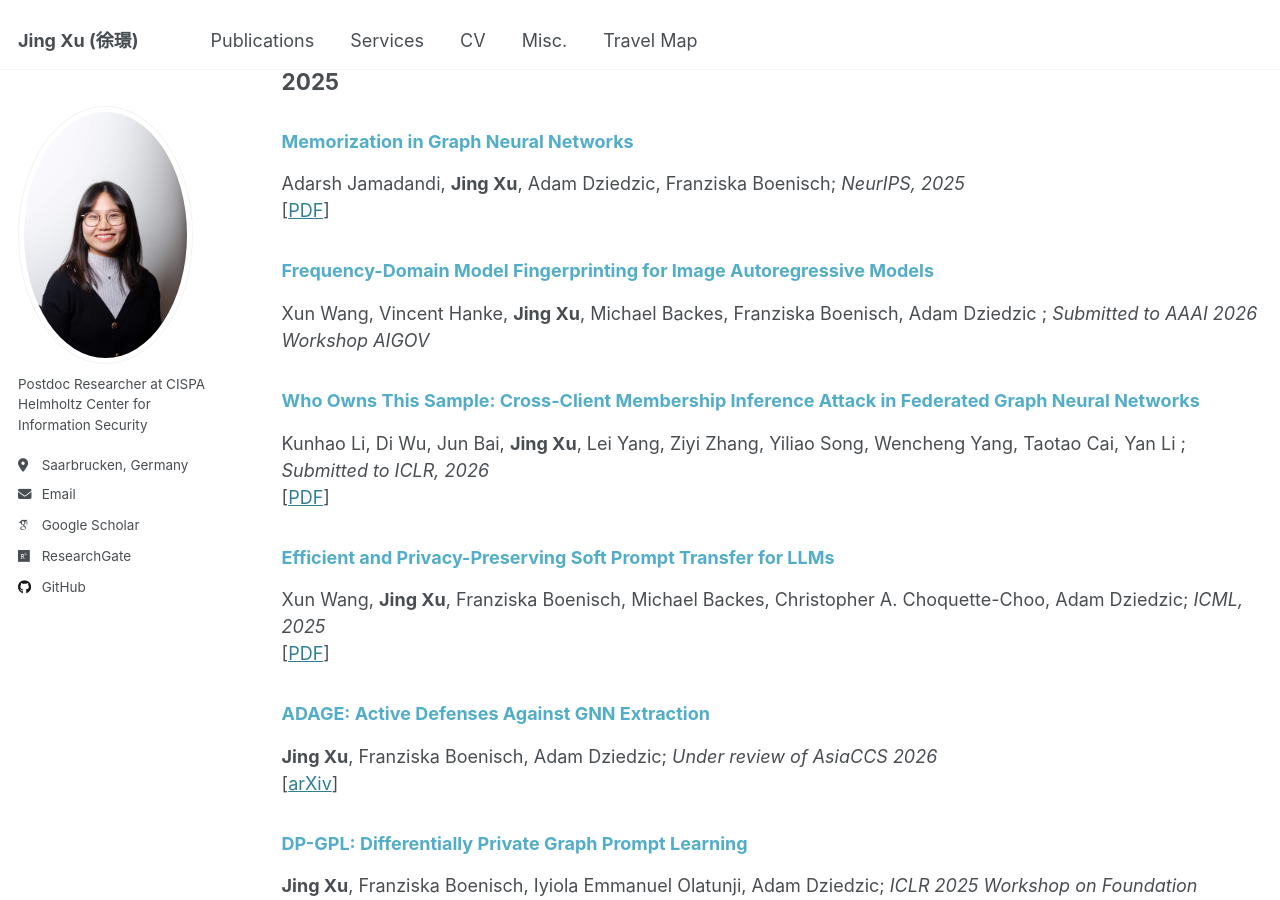
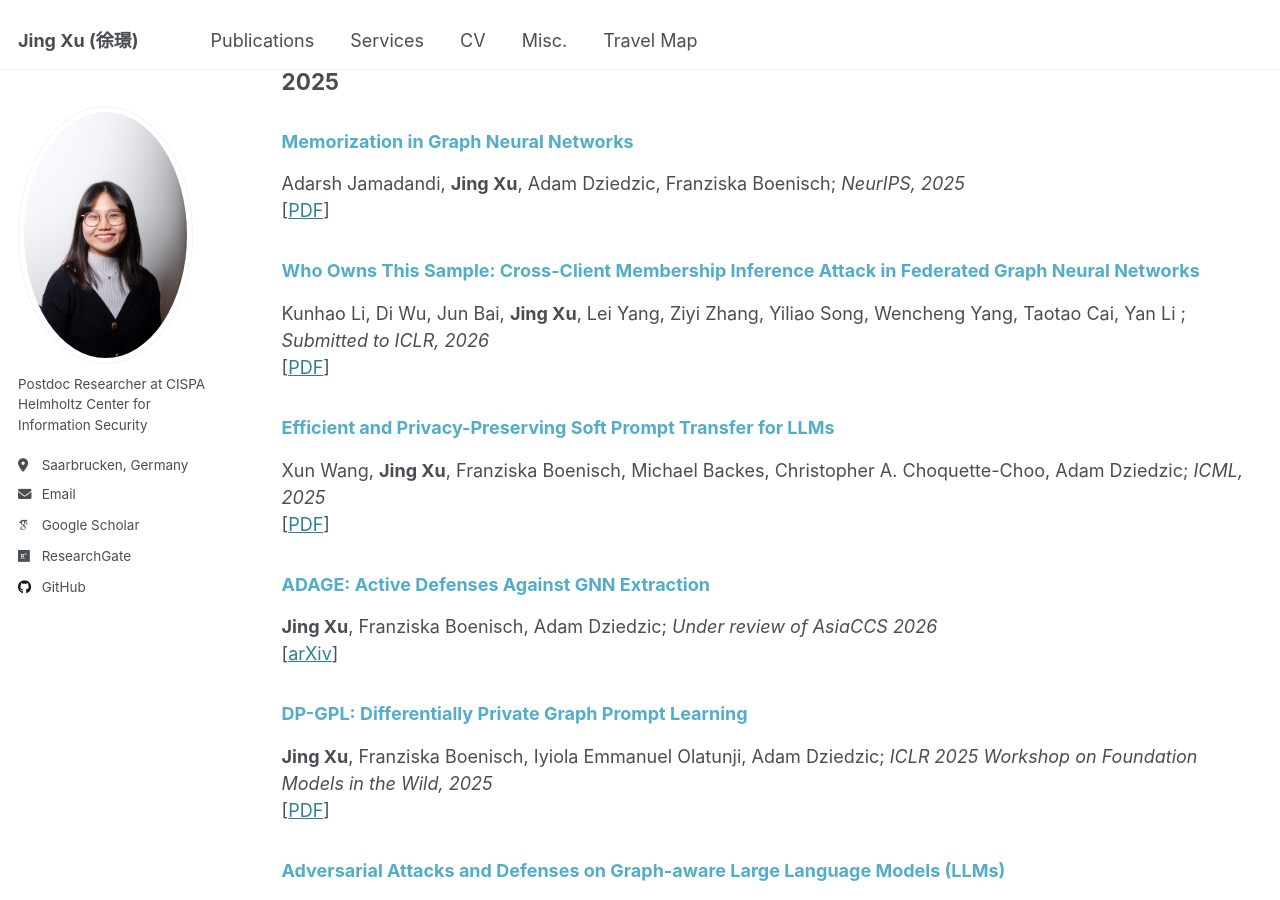
Before and after one commit to xujing1994/xujing1994.github.io, a Jekyll site: the page built from _pages/publications.md, in a window 1280 px wide and 900 px high, scrolled down 340 px. Built offline with Jekyll 4.4.1, drawn with Linux system fonts in a browser that asks for light colours; some web fonts are replaced.

Commit message:
Remove publication on frequency-domain model fingerprinting
Removed a publication entry related to frequency-domain model fingerprinting.

```diff
--- a/_pages/publications.md
+++ b/_pages/publications.md
@@ -13,9 +13,6 @@ Xun Wang*, Vincent Hanke*, **Jing Xu**, Michael Backes, Franziska Boenisch, Adam
 ### <span style="color:#52ADC8">Memorization in Graph Neural Networks</span>
 Adarsh Jamadandi, **Jing Xu**, Adam Dziedzic, Franziska Boenisch; *NeurIPS, 2025* \
 [[PDF](https://openreview.net/pdf?id=jAJv3CaS4f)]
-
-### <span style="color:#52ADC8">Frequency-Domain Model Fingerprinting for Image Autoregressive Models</span>
-Xun Wang, Vincent Hanke, **Jing Xu**, Michael Backes, Franziska Boenisch, Adam Dziedzic ; *Submitted to AAAI 2026 Workshop AIGOV*
 
 ### <span style="color:#52ADC8">Who Owns This Sample: Cross-Client Membership Inference Attack in Federated Graph Neural Networks</span>
 Kunhao Li, Di Wu, Jun Bai, **Jing Xu**, Lei Yang, Ziyi Zhang, Yiliao Song, Wencheng Yang, Taotao Cai, Yan Li ; *Submitted to ICLR, 2026* \
```
